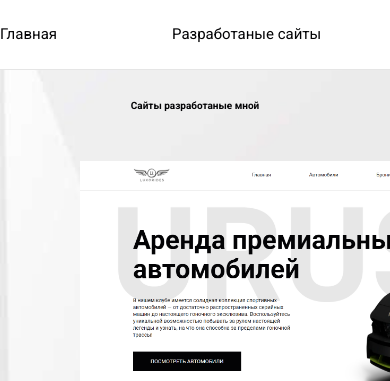
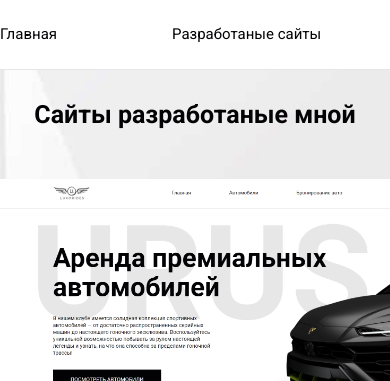
Before and after one commit to NikiMitr/Portfolio, a plain HTML site: page razrabotka.html in a window 390 px wide. Shown: the top 381 px of the page. Drawn offline with Linux system fonts and the light colour scheme.

Commit message:
Update razrabotka.css

```diff
--- a/css/razrabotka.css
+++ b/css/razrabotka.css
@@ -79,11 +79,29 @@ h1{
     padding-top: 30px;
     font-size: 40px;
 }
+@media(max-width: 1200px){
+    h1 {
+        font-size: 35px;
+    }
+    .f2{
+        padding-left: 0px;
+        font-size: 25px;
+    }
+    .img{width: 400px;}
+}
 @media(max-width: 920px){
-h1{font-size: 13px;}
-.sat{font-size: 10px;}
+    h1 {
+        font-size: 30px;
+    }
+    .f2{font-size: 20px;}
+}
+@media(max-width: 720px){
+    h1 {
+        font-size: 25px;
+    }
+    .f2{font-size: 18px;}
+    .img{width: 350px;}
 }
 @media(max-width: 540px){
-h1{font-size: 10px;}
-.sat{font-size: 8px;}
+    .img{width: 300px;}
 }
```
